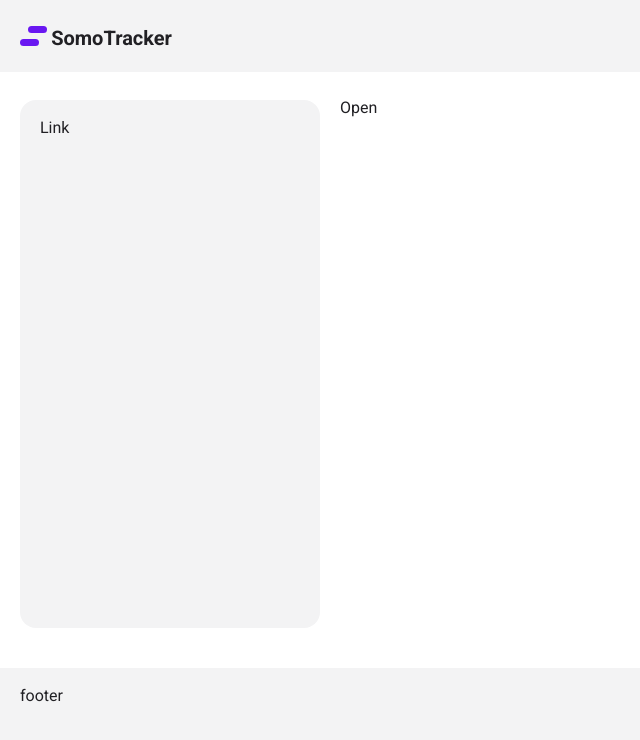
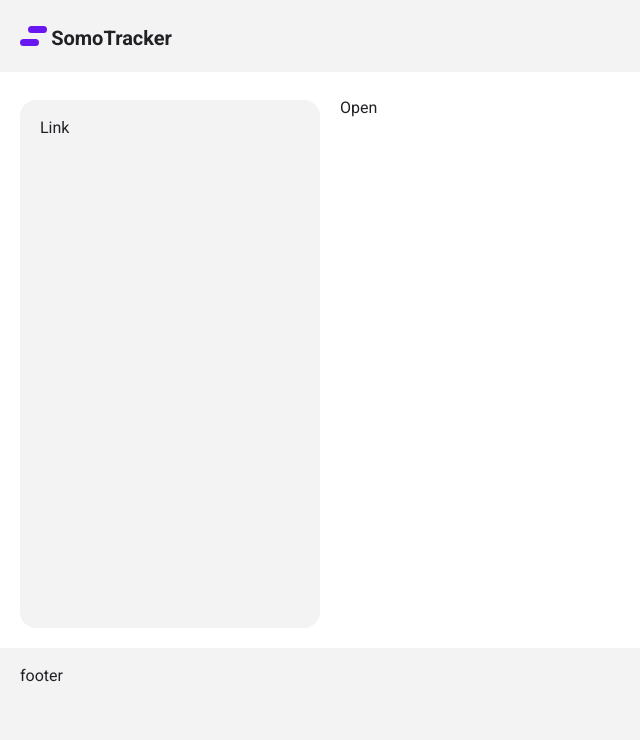
Before and after one commit to pricetula/somo-tracker-web, a Next.js app: page / in a window 1280 px wide. Shown: the top 740 px of the page, without its empty margins (0-640 px from the left). Built offline with nearby package versions, Linux system fonts and the light colour scheme.

Commit message:
clean up

```diff
--- a/src/components/common/Footer/Footer.module.scss
+++ b/src/components/common/Footer/Footer.module.scss
@@ -5,5 +5,6 @@
 .footer {
   min-height: functions.pxToRem(variable.$footer-height);
   padding: functions.pxToRem(20px);
+  margin-top: functions.pxToRem(20px);
   background-color: color.$color-primary-100;
 }
--- a/src/components/common/Layout/Layout.module.scss
+++ b/src/components/common/Layout/Layout.module.scss
@@ -6,6 +6,6 @@
 .main {
   @include flex.flexbox;
   min-height: calc(100vh - (#{functions.pxToRem(variable.$nav-bar-height)} + #{functions.pxToRem(variable.$footer-height)}));
-  padding: functions.pxToRem(28px 0px 40px);
+  padding: functions.pxToRem(28px 0px 0px);
   margin-top: functions.pxToRem(variable.$nav-bar-height);
 }
```
